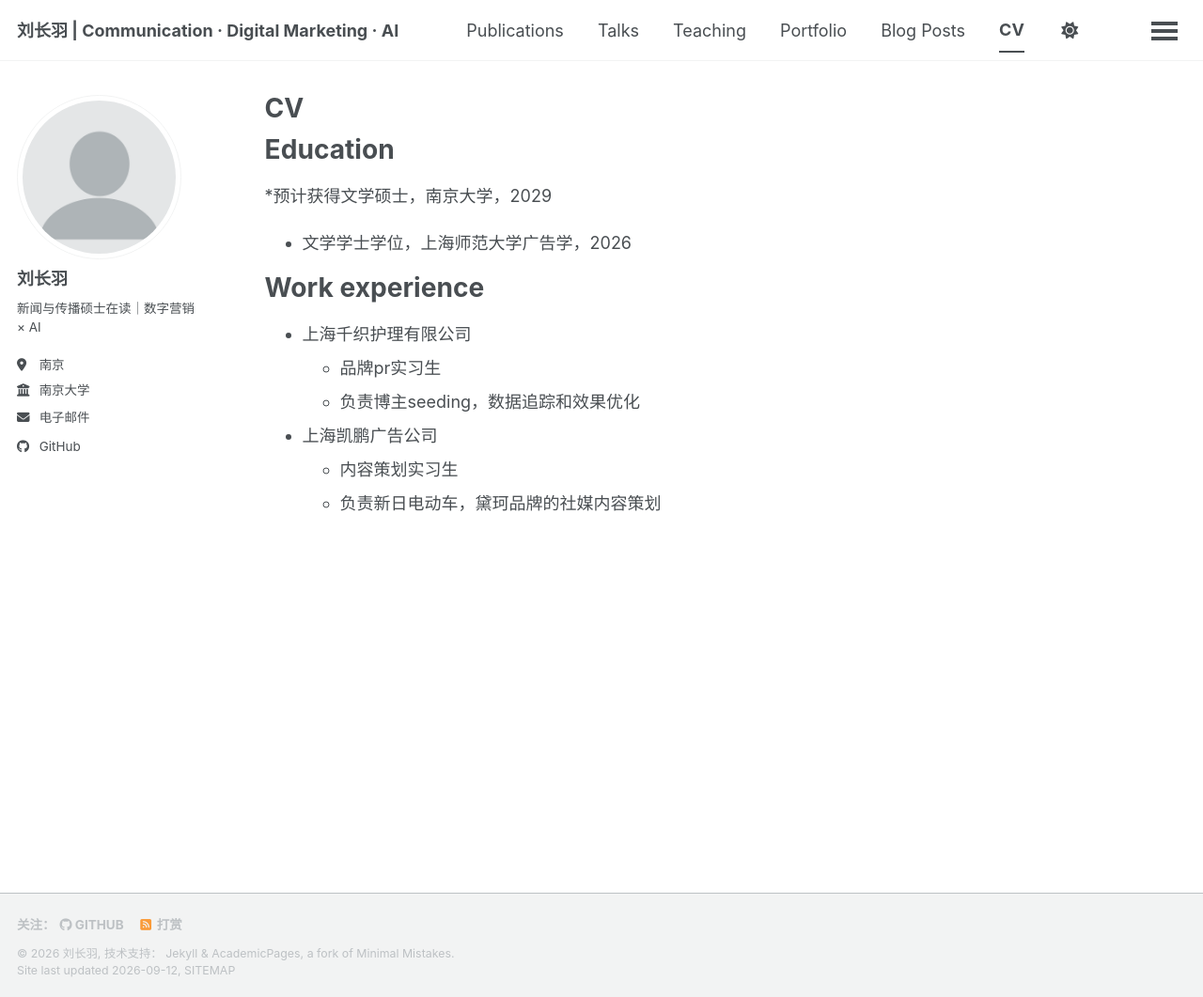
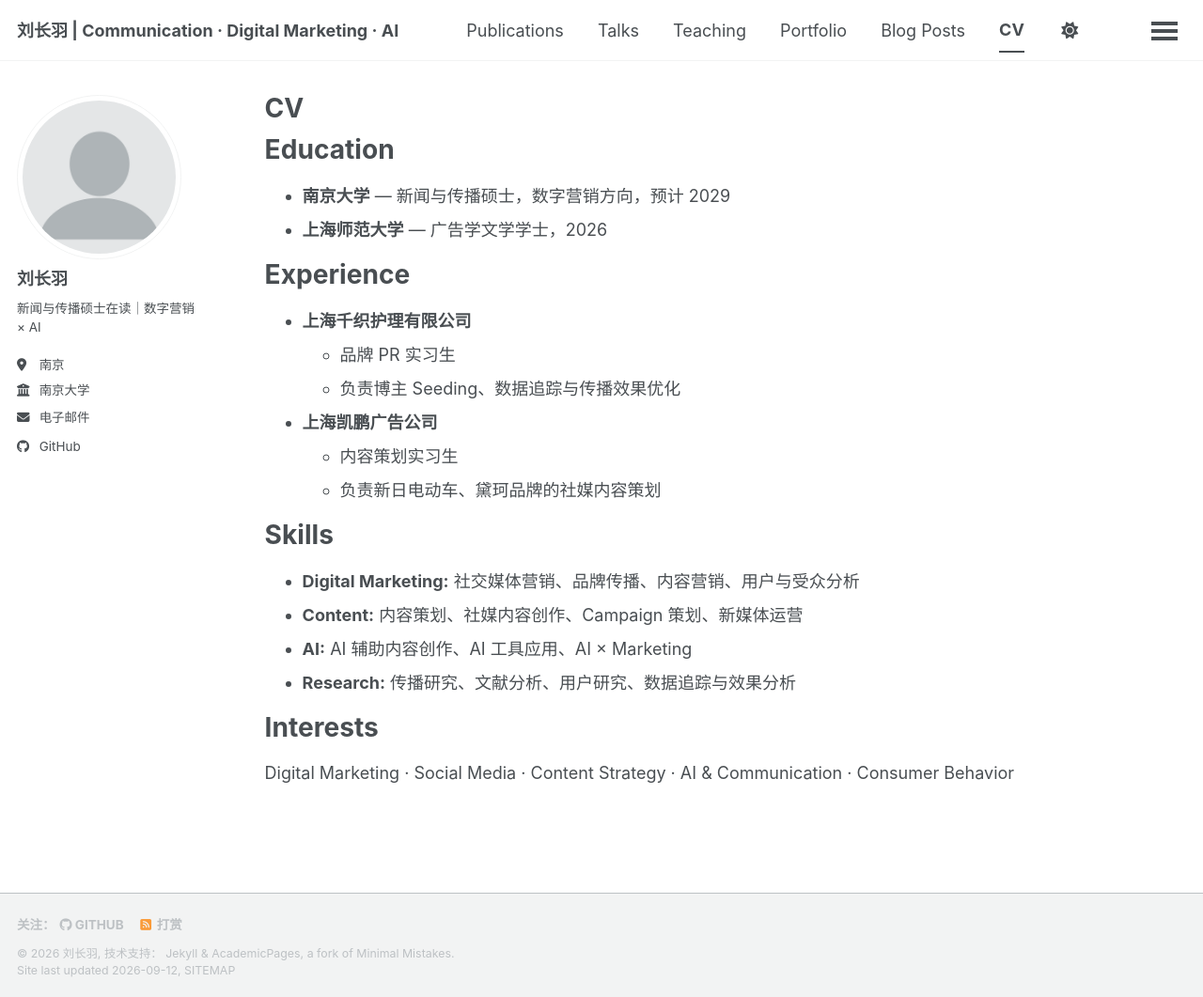
Before and after one commit to lunaalovegood2004-del/lunaalovegood2004-del.github.io, a Jekyll site: the page built from _pages/cv.md, in a window 1280 px wide and 1061 px high. Shown: the whole window at 94% size. Built offline with Jekyll 4.4.1, drawn with Linux system fonts in a browser that asks for light colours; a style sheet for code colours, icons or effects is not loaded.

Commit message:
Update CV for digital marketing and AI portfolio

```diff
--- a/_pages/cv.md
+++ b/_pages/cv.md
@@ -11,16 +11,30 @@ redirect_from:
 
 Education
 ======
-*预计获得文学硕士，南京大学，2029
-* 文学学士学位，上海师范大学广告学，2026
 
-Work experience
+* **南京大学** — 新闻与传播硕士，数字营销方向，预计 2029
+* **上海师范大学** — 广告学文学学士，2026
+
+Experience
 ======
-* 上海千织护理有限公司
-  * 品牌pr实习生
-  * 负责博主seeding，数据追踪和效果优化
 
+* **上海千织护理有限公司**
+  * 品牌 PR 实习生
+  * 负责博主 Seeding、数据追踪与传播效果优化
 
-* 上海凯鹏广告公司
+* **上海凯鹏广告公司**
   * 内容策划实习生
-  * 负责新日电动车，黛珂品牌的社媒内容策划
+  * 负责新日电动车、黛珂品牌的社媒内容策划
+
+Skills
+======
+
+* **Digital Marketing:** 社交媒体营销、品牌传播、内容营销、用户与受众分析
+* **Content:** 内容策划、社媒内容创作、Campaign 策划、新媒体运营
+* **AI:** AI 辅助内容创作、AI 工具应用、AI × Marketing
+* **Research:** 传播研究、文献分析、用户研究、数据追踪与效果分析
+
+Interests
+======
+
+Digital Marketing · Social Media · Content Strategy · AI & Communication · Consumer Behavior
```
